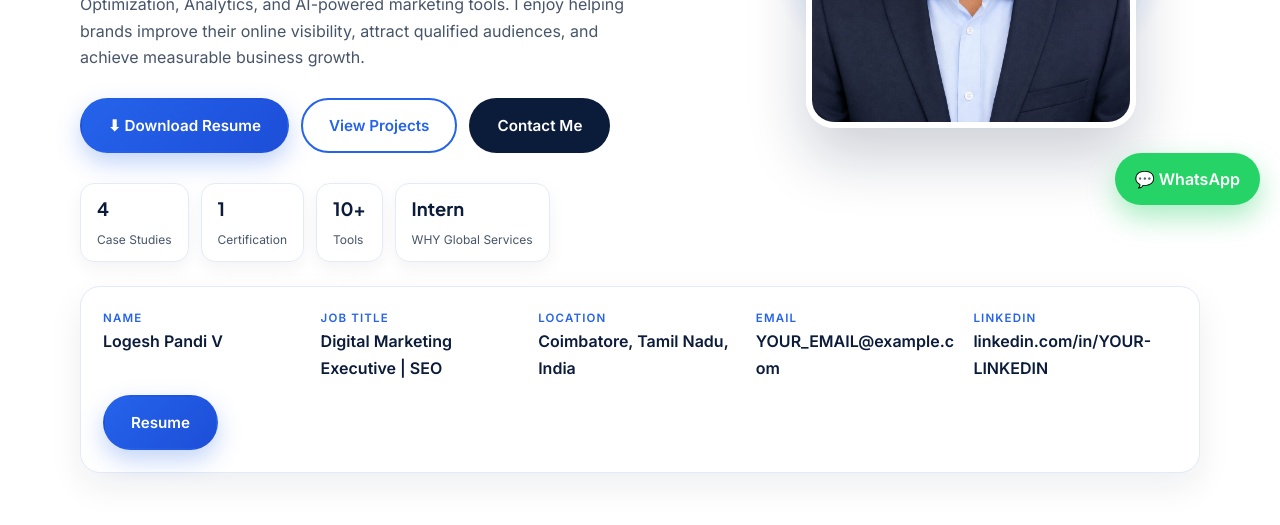
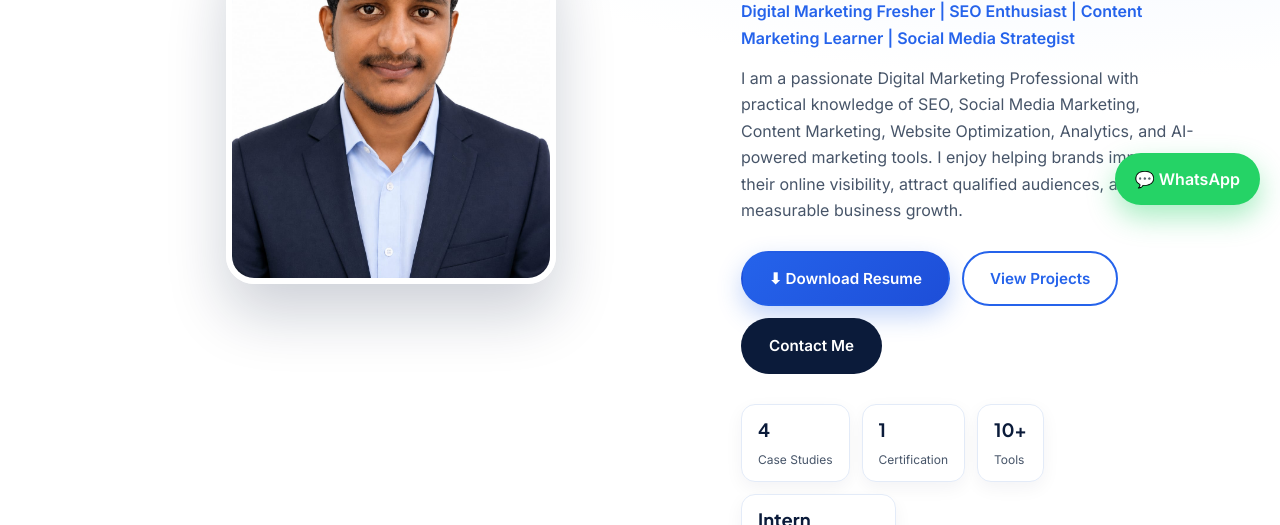
Before and after one commit to logeshp254-wq/logesh-portflio, a plain HTML site: page index.html in a window 1280 px wide. Shown: the part 575-1100 px from the top of the page. Drawn offline with Linux system fonts and the light colour scheme; files that its build step writes are made by us from their sources; files whose address does not match are found by name.

Commit message:
Update index.html

```diff
--- a/index.html
+++ b/index.html
@@ -38,6 +38,11 @@
 <section class="hero" id="home">
  <div class="wrap">
   <div class="hero-grid">
+   <div class="photo-zone">
+    <div class="portrait">
+     <img src="logesh.jpg" alt="logesh pandi">
+    </div>
+   </div>
    <div class="rv">
     <div class="wave">👋 Hi, I'm Logesh Pandi</div>
     <h1>Digital Marketing Professional Focused on <em>Growth, SEO, and Performance Marketing</em></h1>
```
